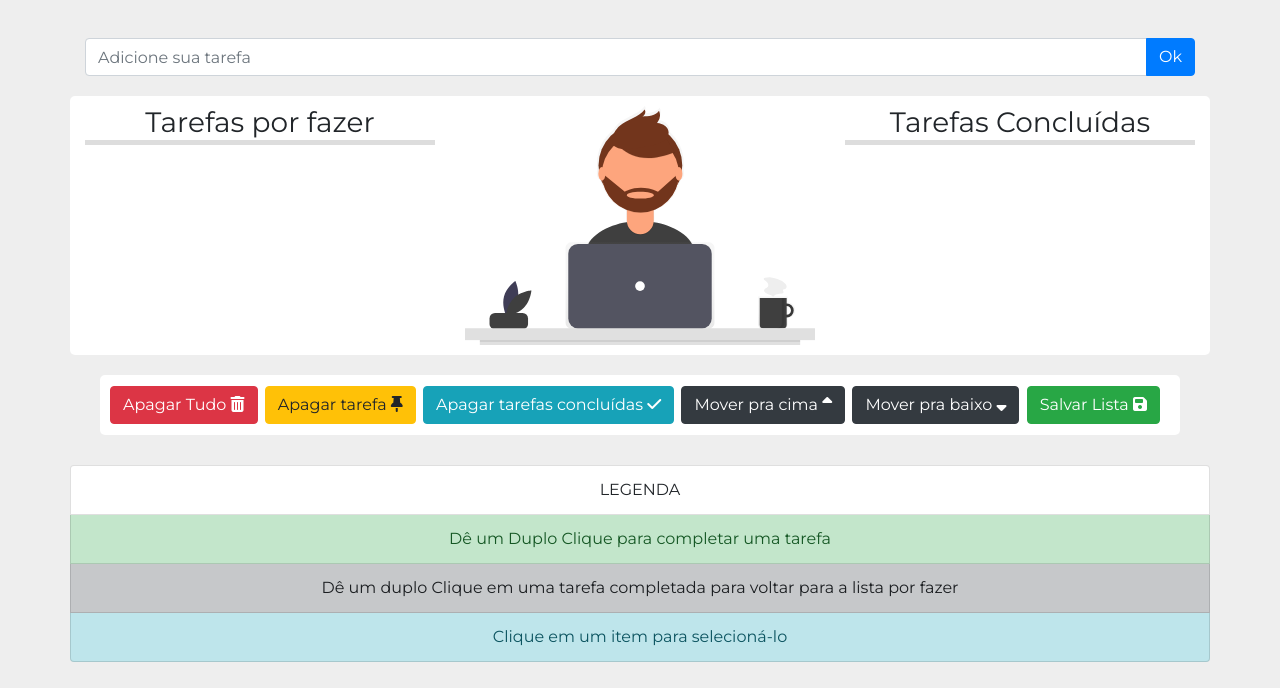
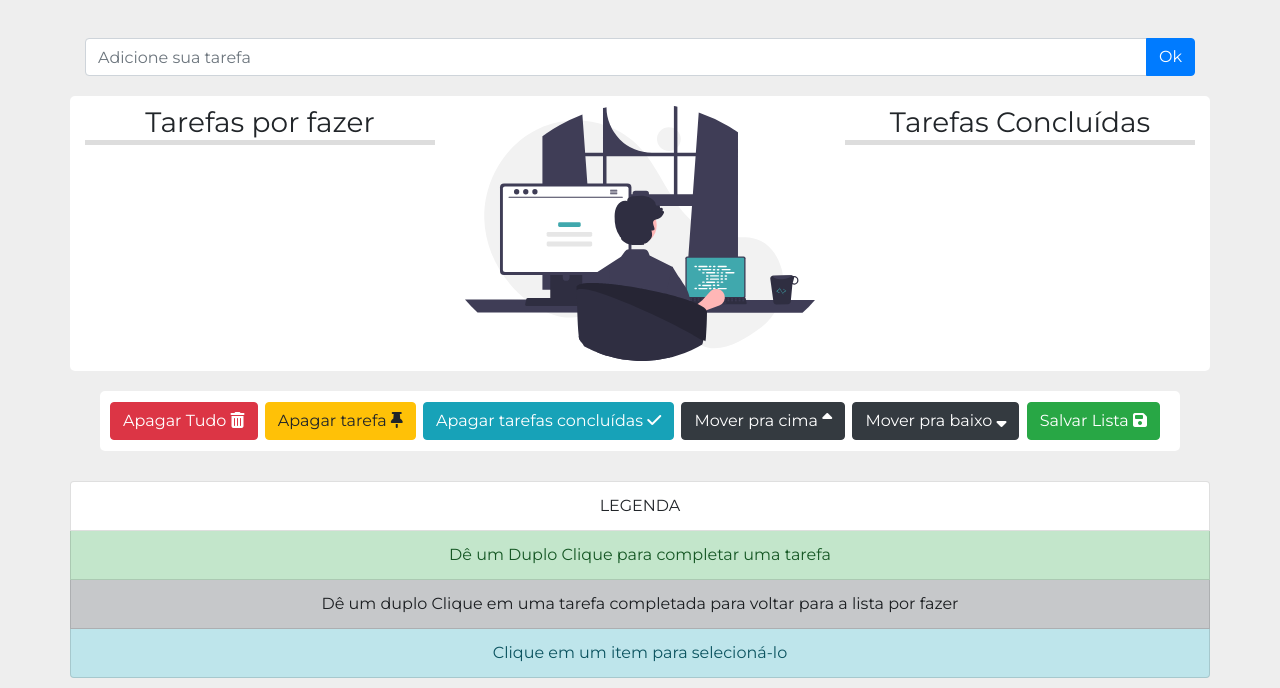
Before and after one commit to AndersonAGodoy/ToDoList, a plain HTML site: page index.html in a window 1280 px wide. Shown: the part 130-818 px from the top of the page. Drawn offline with nearby package versions, Linux system fonts and the light colour scheme.

Commit message:
fix - altera imagem

```diff
--- a/index.html
+++ b/index.html
@@ -59,7 +59,7 @@
           <div class="col-sm-12 col-md-12 col-lg-4">
             <img
               class="img"
-              src="assets/images/undraw_Designer_by46.svg"
+              src="assets/images/undraw_programming_re_kg9v.svg"
               alt=""
             />
           </div>
```
Also changed, not shown: assets/images/undraw_programming_re_kg9v.svg (added).
